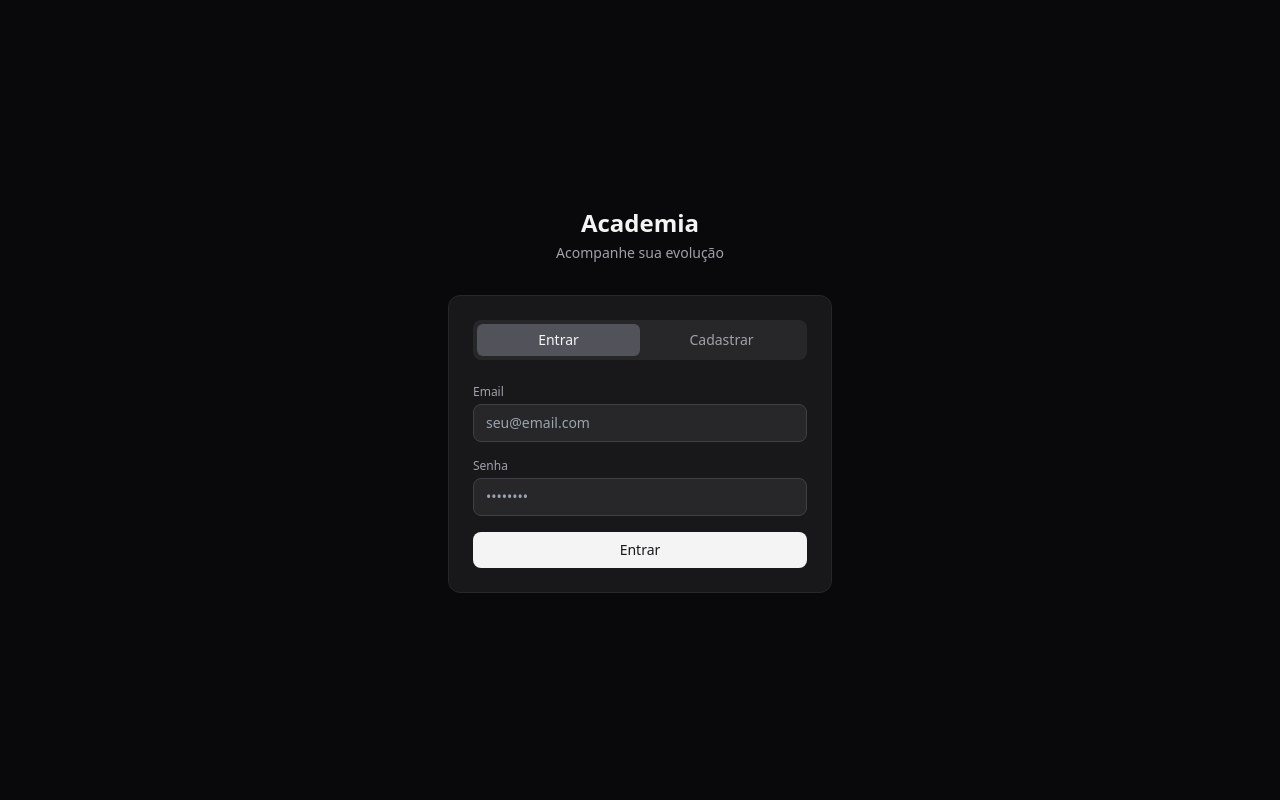
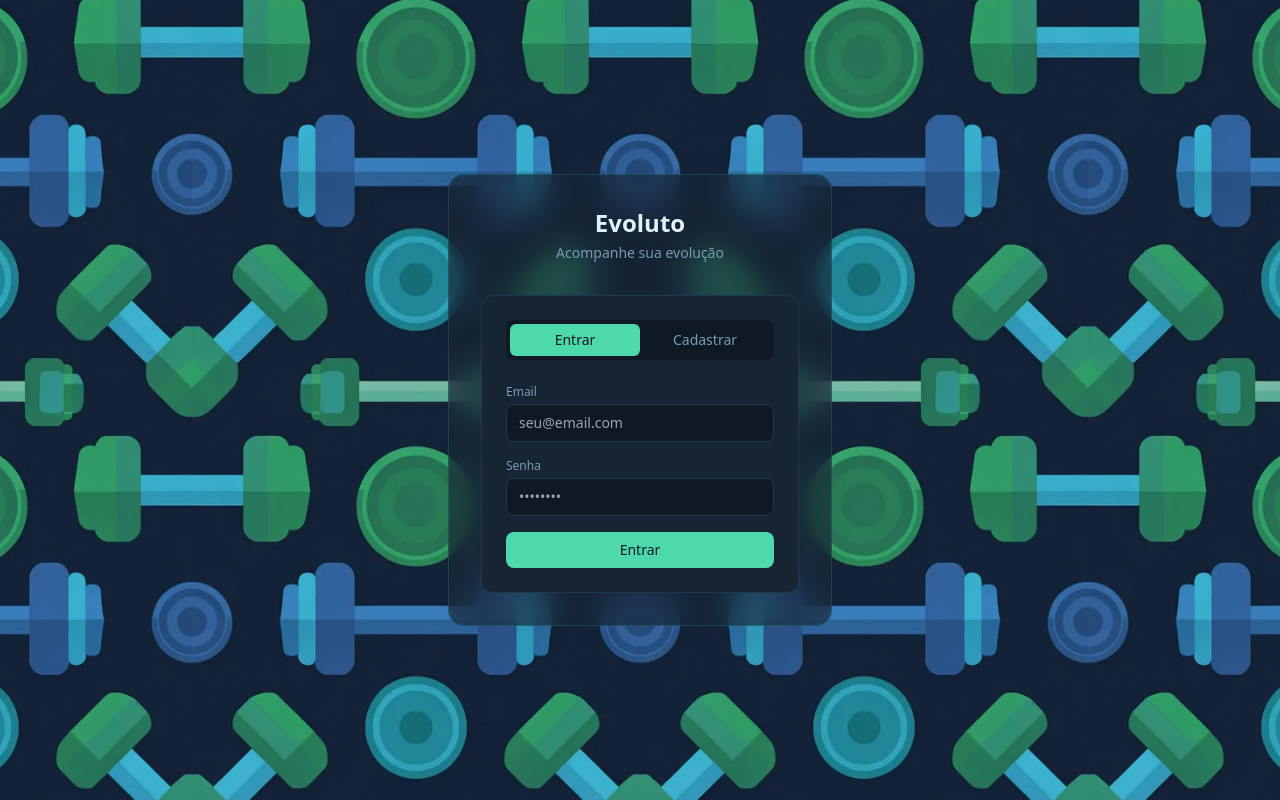
Before and after one commit to Ceabta/Evoluto, a React (Vite) app: page /login in a window 1280 px wide. Built offline with nearby package versions, Linux system fonts and the light colour scheme; no server answers.

Commit message:
feat(graficos): ajusta o tamanho do select para o celular.
feat: ajusta o login para seguir as mesmas cores do restante do projeto e adicione logo e nome ao projeto.

```diff
--- a/index.html
+++ b/index.html
@@ -2,9 +2,9 @@
 <html lang="en">
   <head>
     <meta charset="UTF-8" />
-    <link rel="icon" type="image/svg+xml" href="/favicon.svg" />
+    <link rel="icon" type="image/png" href="/public/logo.png" />
     <meta name="viewport" content="width=device-width, initial-scale=1.0" />
-    <title>treino-app</title>
+    <title>Evoluto</title>
   </head>
   <body>
     <div id="root"></div>
--- a/package.json
+++ b/package.json
@@ -1,5 +1,5 @@
 {
-  "name": "treino-app",
+  "name": "evoluto",
   "private": true,
   "version": "0.0.0",
   "type": "module",
--- a/src/components/Navbar.tsx
+++ b/src/components/Navbar.tsx
@@ -29,6 +29,9 @@ export default function Navbar() {
             <Menu size={22} />
           </button>
 
+          <div className="flex items-center gap-4">
+            <span className="text-sm font-semibold text-destaque hidden sm:block">Evoluto</span>
+
             {/* Links — só no desktop */}
             <div className="hidden sm:flex items-center gap-1">
               {links.map(link => {
@@ -59,6 +62,7 @@ export default function Navbar() {
               >
                 Sair
               </button>
+            </div>
           </div>
 
         </div>
--- a/src/index.css
+++ b/src/index.css
@@ -37,3 +37,13 @@ input[type="date"]::-webkit-calendar-picker-indicator {
   filter: invert(1) brightness(0.6) sepia(1) hue-rotate(150deg) saturate(3);
   cursor: pointer;
 }
+
+.bg-login {
+  background-size: 70%;
+}
+
+@media (max-width: 640px) {
+  .bg-login {
+    background-size: 180%;
+  }
+}
--- a/src/pages/Graficos.tsx
+++ b/src/pages/Graficos.tsx
@@ -176,7 +176,7 @@ export default function Graficos() {
               setDadosExercicio([])
               setDadosCardio([])
             }}
-            className="bg-fundo border border-borda rounded-lg px-3 py-1.5 text-sm text-texto outline-none focus:border-azul"
+            className="w-full bg-fundo border border-borda rounded-lg px-3 py-1.5 text-sm text-texto outline-none focus:border-azul"
           >
             <option value="">Selecione</option>
             {exercicios
@@ -189,7 +189,7 @@ export default function Graficos() {
               })
               .map(ex => (
                 <option key={ex.id} value={ex.id}>
-                  {(ex as any).grupo_muscular?.nome ? `${(ex as any).grupo_muscular.nome} - ${ex.nome}` : ex.nome}
+                  {ex.nome}
                 </option>
               ))}
           </select>
--- a/src/pages/Login.tsx
+++ b/src/pages/Login.tsx
@@ -37,22 +37,36 @@ export default function Login() {
   }
 
   return (
-    <div className="min-h-screen bg-zinc-950 flex items-center justify-center px-4">
-      <div className="w-full max-w-sm">
-
+    <div
+      className="bg-login min-h-screen flex items-center justify-center px-4 relative"
+      style={{
+        backgroundImage: 'url(/bg-login.jpg)',
+        backgroundPosition: 'center',
+      }}
+    >
+      <div className="relative z-10 w-full max-w-sm">
+        <div
+          className="rounded-2xl p-8"
+          style={{
+            background: 'rgba(22, 36, 51, 0.6)',
+            backdropFilter: 'blur(16px)',
+            WebkitBackdropFilter: 'blur(16px)',
+            border: '1px solid rgba(78, 217, 172, 0.15)',
+          }}
+        >
           <div className="mb-8 text-center">
-          <h1 className="text-2xl font-semibold text-zinc-100">Academia</h1>
-          <p className="text-zinc-400 text-sm mt-1">Acompanhe sua evolução</p>
+            <h1 className="text-2xl font-semibold text-texto">Evoluto</h1>
+            <p className="text-texto-muted text-sm mt-1">Acompanhe sua evolução</p>
           </div>
 
-        <div className="bg-zinc-900 border border-zinc-800 rounded-xl p-6">
+          <div className="bg-card border border-borda rounded-xl p-6">
 
-          <div className="flex mb-6 bg-zinc-800 rounded-lg p-1">
+            <div className="flex mb-6 bg-fundo rounded-lg p-1">
               <button
                 onClick={() => setModo('login')}
                 className={`flex-1 text-sm py-1.5 rounded-md transition-colors ${modo === 'login'
-                ? 'bg-zinc-600 text-zinc-100'
-                : 'text-zinc-400 hover:text-zinc-200'
+                  ? 'bg-destaque text-fundo font-medium'
+                  : 'text-texto-muted hover:text-texto'
                   }`}
               >
                 Entrar
@@ -60,8 +74,8 @@ export default function Login() {
               <button
                 onClick={() => setModo('cadastro')}
                 className={`flex-1 text-sm py-1.5 rounded-md transition-colors ${modo === 'cadastro'
-                ? 'bg-zinc-600 text-zinc-100'
-                : 'text-zinc-400 hover:text-zinc-200'
+                  ? 'bg-destaque text-fundo font-medium'
+                  : 'text-texto-muted hover:text-texto'
                   }`}
               >
                 Cadastrar
@@ -71,44 +85,44 @@ export default function Login() {
             <form onSubmit={handleSubmit} className="space-y-4">
               {modo === 'cadastro' && (
                 <div>
-                <label className="text-xs text-zinc-400 mb-1 block">Nome</label>
+                  <label className="text-xs text-texto-muted mb-1 block">Nome</label>
                   <input
                     type="text"
                     value={nome}
                     onChange={e => setNome(e.target.value)}
                     required
-                  className="w-full bg-zinc-800 border border-zinc-700 rounded-lg px-3 py-2 text-sm text-zinc-100 outline-none focus:border-zinc-500"
+                    className="w-full bg-fundo border border-borda rounded-lg px-3 py-2 text-sm text-texto outline-none focus:border-azul"
                     placeholder="Seu nome"
                   />
                 </div>
               )}
 
               <div>
-              <label className="text-xs text-zinc-400 mb-1 block">Email</label>
+                <label className="text-xs text-texto-muted mb-1 block">Email</label>
                 <input
                   type="email"
                   value={email}
                   onChange={e => setEmail(e.target.value)}
                   required
-                className="w-full bg-zinc-800 border border-zinc-700 rounded-lg px-3 py-2 text-sm text-zinc-100 outline-none focus:border-zinc-500"
+                  className="w-full bg-fundo border border-borda rounded-lg px-3 py-2 text-sm text-texto outline-none focus:border-azul"
                   placeholder="seu@email.com"
                 />
               </div>
 
               <div>
-              <label className="text-xs text-zinc-400 mb-1 block">Senha</label>
+                <label className="text-xs text-texto-muted mb-1 block">Senha</label>
                 <input
                   type="password"
                   value={senha}
                   onChange={e => setSenha(e.target.value)}
                   required
-                className="w-full bg-zinc-800 border border-zinc-700 rounded-lg px-3 py-2 text-sm text-zinc-100 outline-none focus:border-zinc-500"
+                  className="w-full bg-fundo border border-borda rounded-lg px-3 py-2 text-sm text-texto outline-none focus:border-azul"
                   placeholder="••••••••"
                 />
               </div>
 
               {erro && (
-              <p className={`text-xs ${erro.includes('Verifique') ? 'text-green-400' : 'text-red-400'}`}>
+                <p className={`text-xs ${erro.includes('Verifique') ? 'text-destaque' : 'text-red-400'}`}>
                   {erro}
                 </p>
               )}
@@ -116,7 +130,7 @@ export default function Login() {
               <button
                 type="submit"
                 disabled={loading}
-              className="w-full bg-zinc-100 text-zinc-900 rounded-lg py-2 text-sm font-medium hover:bg-zinc-200 transition-colors disabled:opacity-50"
+                className="w-full bg-destaque text-fundo rounded-lg py-2 text-sm font-medium hover:opacity-90 transition-opacity disabled:opacity-50"
               >
                 {loading ? 'Aguarde...' : modo === 'login' ? 'Entrar' : 'Criar conta'}
               </button>
@@ -124,5 +138,6 @@ export default function Login() {
           </div>
         </div>
       </div>
+    </div>
   )
 }
```
Also changed, not shown: public/bg-login.jpg (added), public/logo.png (added). Lines whose indentation alone changed are shown as unchanged.
